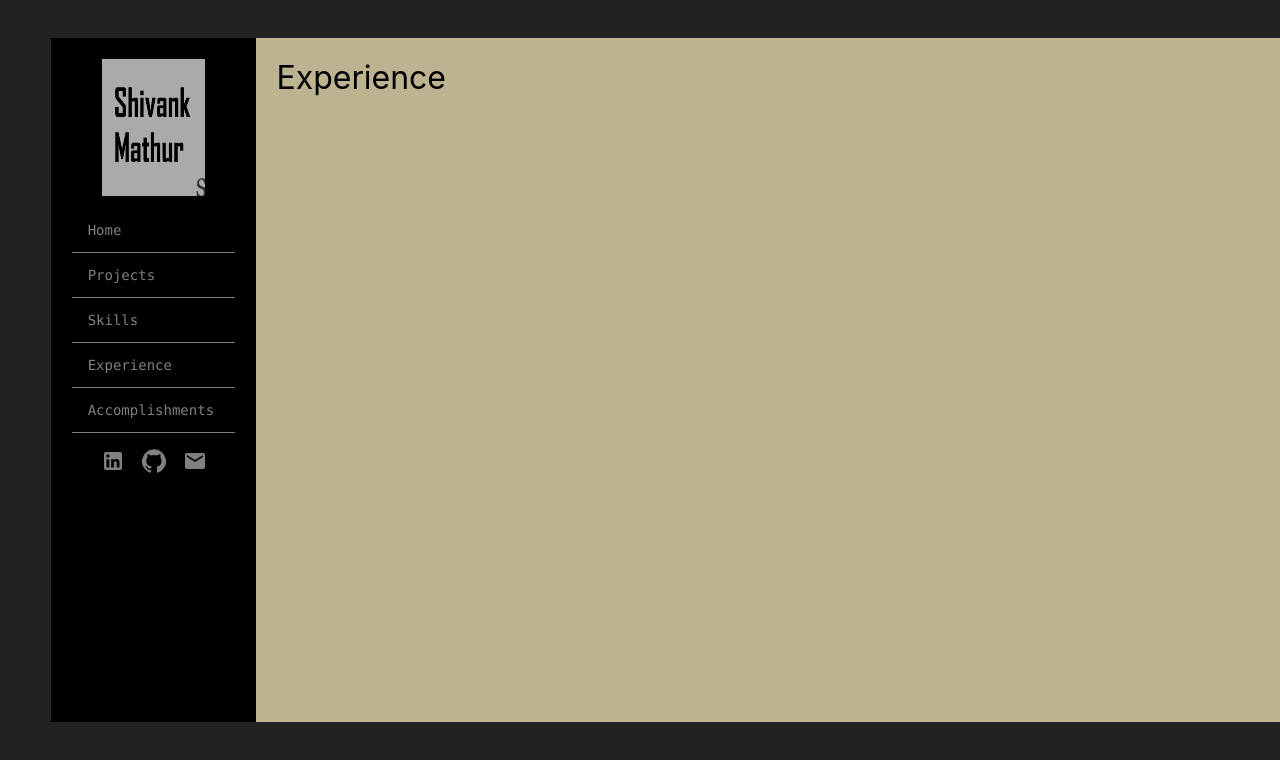
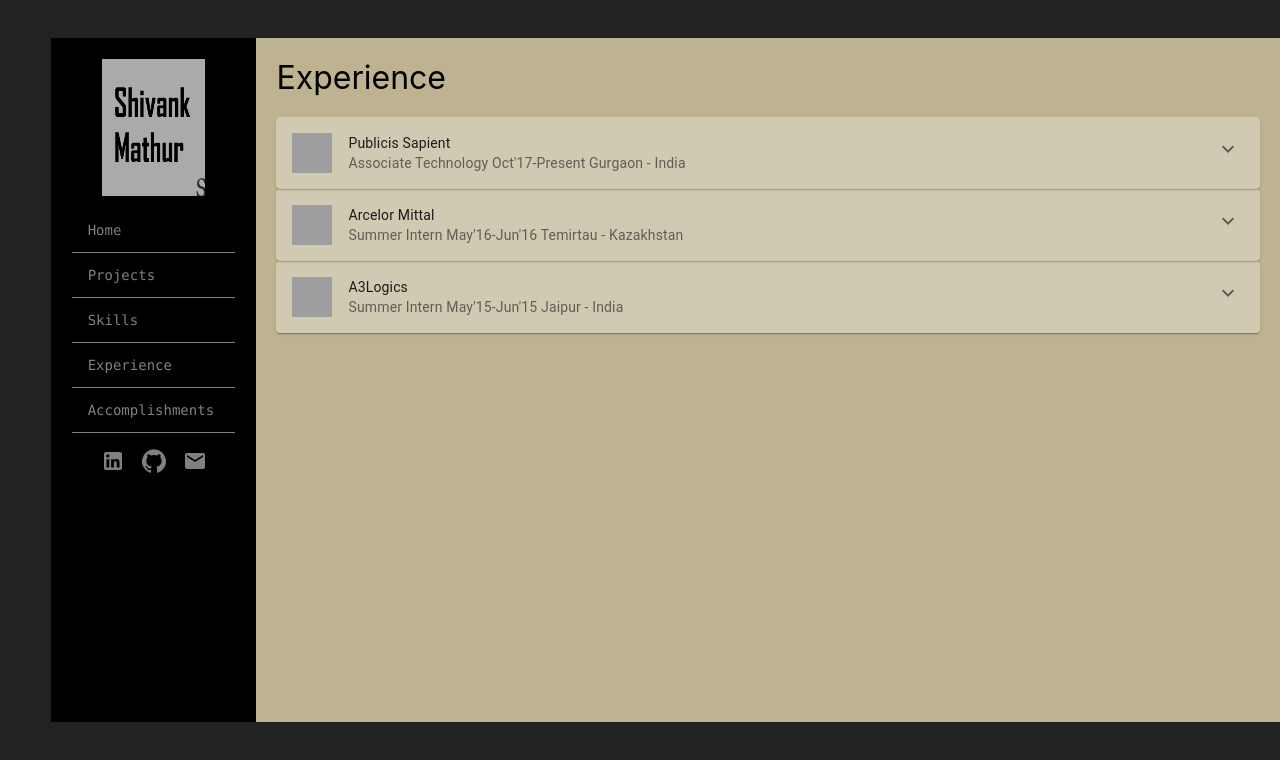
Before and after one commit to shivumat/Resume, a React (Create React App) app: page / in a window 1280 px wide. Both pictures are taken after a click on the button "Experience". Shown: the top 760 px of the page. Built offline with nearby package versions, Linux system fonts and the light colour scheme; grey boxes are pictures that could not be loaded.

Commit message:
Experience Final

```diff
--- a/src/container/bodyPanel/routePanels/experience/Experience.js
+++ b/src/container/bodyPanel/routePanels/experience/Experience.js
@@ -1,13 +1,31 @@
 import React from 'react';
 import './Experience.css';
+import CompanyInfo from './company/CompanyInfo';
+import companyInfo from '../../../../static/data/experience';
 
-export default function Skills()
+export default function Experience()
 {
+    const [expanded, setExpanded] = React.useState(false);
+    const [index, setIndex] =   React.useState(0);
+
+    const handleExpandClick = (currentIndex) => {
+        if(currentIndex === index){
+            setExpanded(!expanded);
+        }else{
+            setIndex(currentIndex);
+            if(!expanded){
+                setExpanded(true);
+            }
+        }
+      };
+
     return (
         <div className="experience">
             <div className="experienceHeader">
                 Experience
             </div>
+            {companyInfo.map((item,i) => <CompanyInfo key={i} companyInfo={item} index={i+1}
+                        expanded = {expanded && index===(i+1)} handleExpandClick={handleExpandClick}/>)}
         </div>
     )
 }
--- /dev/null
+++ b/src/container/bodyPanel/routePanels/experience/company/CompanyInfo.css
@@ -0,0 +1,9 @@
+.description {
+  font-size: 1.5vw;
+}
+
+@media screen and (max-width: 600px) {
+  .description {
+    font-size: 2vw;
+  }
+}
--- /dev/null
+++ b/src/container/bodyPanel/routePanels/experience/company/CompanyInfo.js
@@ -0,0 +1,81 @@
+import React from 'react';
+import './CompanyInfo.css';
+import { makeStyles } from '@material-ui/core/styles';
+import clsx from 'clsx';
+import Card from '@material-ui/core/Card';
+import CardHeader from '@material-ui/core/CardHeader';
+import CardContent from '@material-ui/core/CardContent';
+import Collapse from '@material-ui/core/Collapse';
+import Avatar from '@material-ui/core/Avatar';
+import IconButton from '@material-ui/core/IconButton';
+import Typography from '@material-ui/core/Typography';
+import ExpandMoreIcon from '@material-ui/icons/ExpandMore';
+
+const useStyles = makeStyles((theme) => ({
+  root: {
+    // maxWidth: 345,
+    backgroundColor : ' rgba(255, 255, 255, 0.3)'
+  },
+  media: {
+    height: 0,
+    paddingTop: '56.25%', // 16:9
+  },
+  expand: {
+    transform: 'rotate(0deg)',
+    marginLeft: 'auto',
+    transition: theme.transitions.create('transform', {
+      duration: theme.transitions.duration.shortest,
+    }),
+  },
+  expandOpen: {
+    transform: 'rotate(180deg)',
+  },
+  avatar: {
+    width: theme.spacing(5),
+    height: theme.spacing(5),
+    backgroundColor: 'white',
+    color   :   'grey'
+  },
+  descriptionCard:{
+      paddingTop : '0'
+  }
+}));
+
+export default function CompanyInfo(props) {
+  const classes = useStyles();
+  const {index, expanded} = props;
+  const {company, companyLogo, title, startDate, endDate, location, description,alt } = props.companyInfo;
+
+  const handleExpandClick = () => {
+    props.handleExpandClick(index);
+  };
+
+  return (
+    <Card className={classes.root}>
+      <CardHeader
+        avatar={
+        <Avatar variant="square" aria-label="recipe" className={classes.avatar} src={companyLogo}>{alt}</Avatar>
+        }
+        action={
+            <IconButton
+                className={clsx(classes.expand, {
+                    [classes.expandOpen]: expanded,
+                })}
+                onClick={handleExpandClick}
+                aria-expanded={expanded}
+                aria-label="show more"
+                >
+                <ExpandMoreIcon />
+            </IconButton>
+          }
+        title={company}
+        subheader={title + '\t' + startDate + '-' + endDate + '\t' + location}
+      />
+      <Collapse in={expanded} timeout="auto" unmountOnExit>
+        <CardContent className={classes.descriptionCard}>
+            <Typography className="description">{description}</Typography>
+        </CardContent>
+      </Collapse>
+    </Card>
+  );
+}
--- /dev/null
+++ b/src/static/data/experience.js
@@ -0,0 +1,32 @@
+export default [{
+    'company'       :   'Publicis Sapient',
+    'companyLogo'   :   'https://media-exp1.licdn.com/dms/image/C560BAQGBYLCVDzP_sw/company-logo_200_200/0?e=2159024400&v=beta&t=6456Nqt_YLPQ58dSlLv_MuKT1psM_0ZJgYJ2FYHUxeQ',
+    'alt'           :   'PS',
+    'title'         :   'Associate Technology',
+    'startDate'     :   'Oct\'17',
+    'endDate'       :   'Present',
+    'location'      :   'Gurgaon - India',
+    'description'   :   'Currently part of a team working on the development of banking portal for a leading hedge fund management bank of USA, using React, GWT, Java, Sybase and Oracle. Part of project for automating task tracking and alteration ( JIRA) using ChatBot, which interprets intents of the user using NLP and machine learning. Three-month training in full stack technology. The training content included HTML5, CSS3, JavaScript, React-Redux, Hibernate and Spring-Boot.'
+},
+{
+    'company'       :   'Arcelor Mittal',
+    'companyLogo'   :   'https://img.etimg.com/thumb/width-1200,height-900,imgsize-27435,resizemode-1,msid-62878627/industry/indl-goods/svs/steel/arcelormittal-ruia-backed-numetal-to-be-prime-contenders-for-essar-steel.jpg',
+    'alt'           :   'A',
+    'title'         :   'Summer Intern',
+    'startDate'     :   'May\'16',
+    'endDate'       :   'Jun\'16',
+    'location'      :   'Temirtau - Kazakhstan',
+    'description'   :   'Part of the team assigned the task to create a full working network supporting 5000 computers. Worked on deploying Active Directory policies and setting up Exchange server to start mailing services within the network. The Network system created was then used in connecting various Workshops at Arcelor Mittal Steel plant at Temirtau.'
+
+},
+{
+    'company'       :   'A3Logics',
+    'companyLogo'   :   'https://res-3.cloudinary.com/crunchbase-production/image/upload/c_lpad,h_256,w_256,f_auto,q_auto:eco/v1446448656/n97q8sgj35qxna7fpgvh.png',
+    'alt'           :   'A3',
+    'title'         :   'Summer Intern',
+    'startDate'     :   'May\'15',
+    'endDate'       :   'Jun\'15',
+    'location'      :   'Jaipur -  India',
+    'description'   :   'One-month training to learn the basics of JAVA application. At the end of the training submitted a JAVA applet project use for maintaining records of the patients according to their time of admission, age, type of disease, their billing history etc. Database Management was applied using SQLite. The Desktop app was then used to maintain the Hospital Records for a local Hospital.'
+}
+]
```
